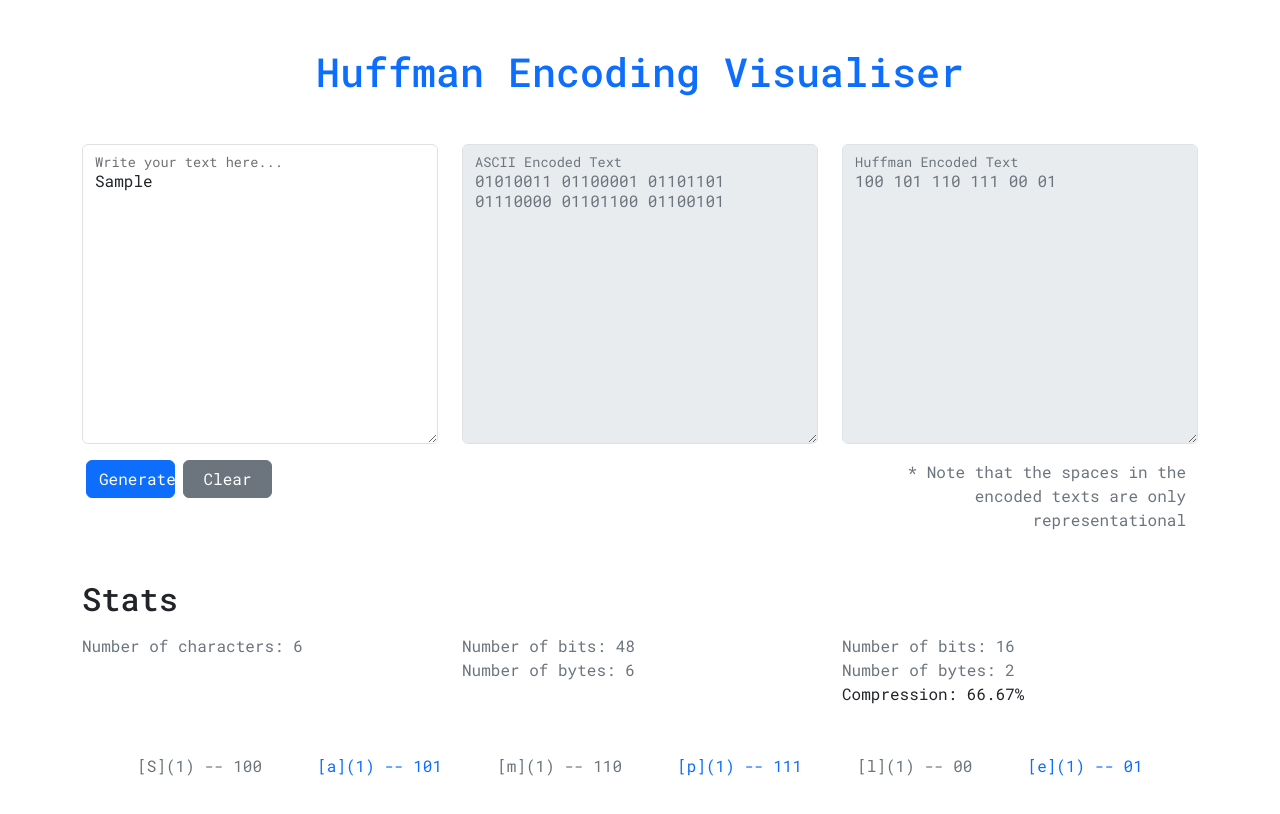
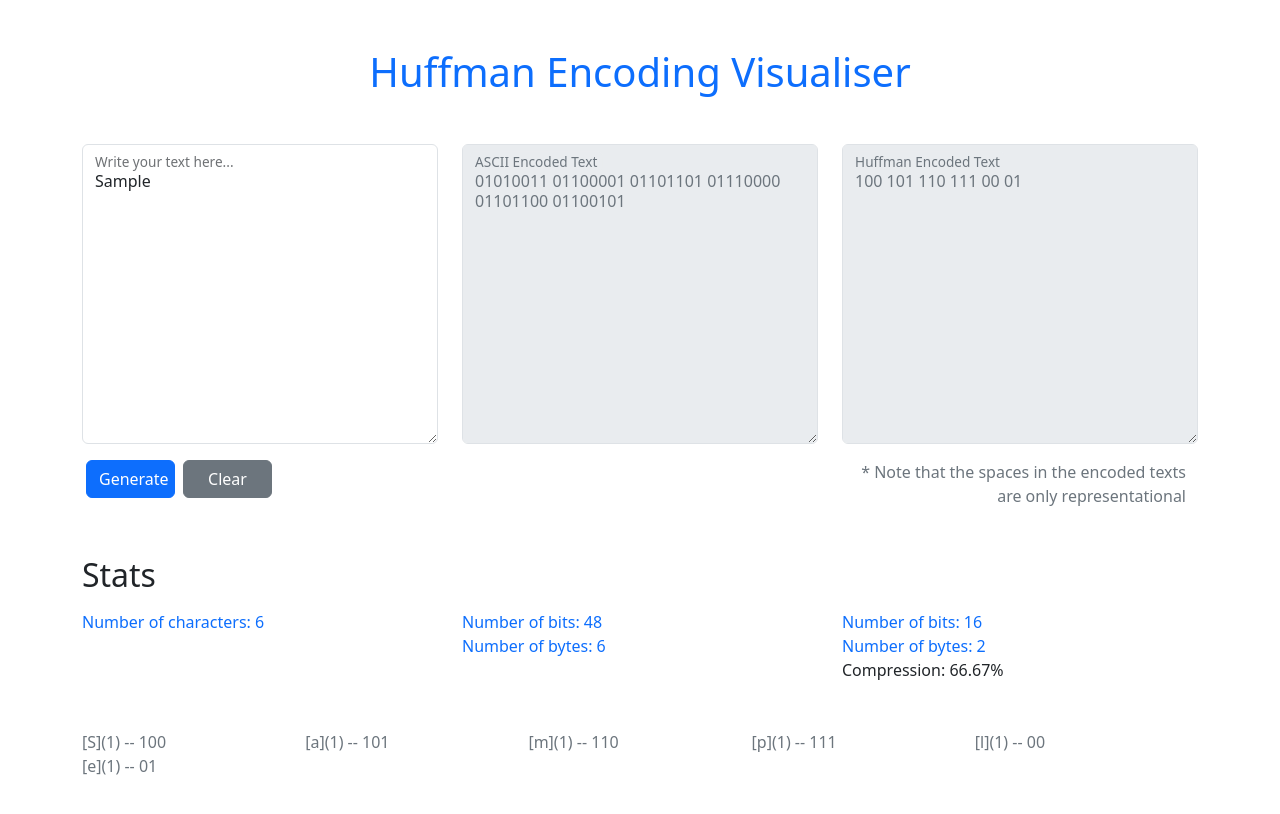
Before and after one commit to smrsodhi/Huffman-Encoding-Visualiser, a plain HTML site: page index.html in a window 1280 px wide. Both pictures are taken after typing "Sample" into the empty fields and a click on the button "Generate". Drawn offline with nearby package versions, Linux system fonts and the light colour scheme.

Commit message:
Styles Cleanup + Codes Display Logic

```diff
--- a/app.js
+++ b/app.js
@@ -33,10 +33,16 @@ function updateStats() {
 }
 
 function addCodes(freqMap, codes) {
-    const keys = Object.keys(freqMap)
-    for (let i = 0; i < keys.length; i++) {
-        codesList.innerHTML += `<div class="${i % 2 ? "text-primary" : ""}">[${keys[i]}](${freqMap[keys[i]]}) -- ${codes[keys[i]]}</div>`
-    }
+    const arr = Object.entries(freqMap).map(([char, freq]) => ({ char, freq }));
+    arr.sort(function (a, b) {
+        a.char.localeCompare(b.char)
+    })
+    arr.forEach(function ({ char, freq }) {
+        const div = document.createElement('div');
+        div.innerText = `[${char}](${freq}) -- ${codes[char]}`;
+        div.style.width = '20%';
+        codesList.append(div);
+    })
 }
 
 generateBtn.addEventListener('click', function () {
--- a/huffman_algorithm.js
+++ b/huffman_algorithm.js
@@ -25,7 +25,9 @@ function buildHuffmanTree(freqMap) {
         queue.push(new Node(char, freqMap[char]))
     }
     while (queue.length > 1) {
-        queue.sort((a, b) => a.freq - b.freq)
+        queue.sort(function (a, b) {
+            a.freq - b.freq
+        })
         const left = queue.shift()
         const right = queue.shift()
         const newNode = new Node(null, left.freq + right.freq)
@@ -61,5 +63,5 @@ function huffmanEncoding(str) {
     const root = buildHuffmanTree(freqMap)
     const codes = (keys.length === 1) ? { [keys[0]]: '0 ' } : buildHuffmanCodes(root)
     const encodedStr = encode(str, codes)
-    return { freqMap,  codes, encodedStr }
+    return { freqMap, codes, encodedStr }
 }
--- a/index.html
+++ b/index.html
@@ -12,16 +12,17 @@
     <link
         href="https://fonts.googleapis.com/css2?family=Raleway:wght@800&family=Roboto+Mono:ital,wght@0,100..700;1,100..700&display=swap"
         rel="stylesheet">
+    <link rel="stylesheet" href="styles.css">
 </head>
 
-<body style="font-family: Roboto Mono, monospace;">
+<body>
     <div class="container text-center">
         <h1 class="text-primary my-5">Huffman Encoding Visualiser</h1>
         <div class="row my-3">
             <div class="col">
                 <div class="form-floating">
                     <textarea class="form-control" placeholder="Leave a comment here" id="text"
-                        style="height: 300px"></textarea>
+                        style="height: 300px;"></textarea>
                     <label for="text">Write your text here...</label>
                 </div>
                 <div class="container">
@@ -35,14 +36,14 @@
             <div class="col">
                 <div class="form-floating">
                     <textarea class="form-control text-secondary" placeholder="Leave a comment here" id="ascii"
-                        style="height: 300px" disabled></textarea>
+                        style="height: 300px;" disabled></textarea>
                     <label for="ascii">ASCII Encoded Text</label>
                 </div>
             </div>
             <div class="col">
                 <div class="form-floating">
                     <textarea class="form-control text-secondary" placeholder="Leave a comment here" id="huffman"
-                        style="height: 300px" disabled></textarea>
+                        style="height: 300px;" disabled></textarea>
                     <label for="huffman">Huffman Encoded Text</label>
                 </div>
                 <div class="container">
@@ -58,7 +59,7 @@
     </div>
     <div class="container">
         <h2>Stats</h2>
-        <div class="row text-secondary my-3">
+        <div class="row text-primary my-3">
             <div class="col">
                 <p class="my-0">Number of characters: <span id="chars">N/A</span></p>
             </div>
@@ -69,11 +70,11 @@
             <div class="col">
                 <p class="my-0">Number of bits: <span id="huffman-bits">N/A</span></p>
                 <p class="my-0">Number of bytes: <span id="huffman-bytes">N/A</span></p>
-                <p class="my-0 text-dark">Compression: <span id="compression">N/A</span></p>
+                <p class="text-dark my-0">Compression: <span id="compression">N/A</span></p>
             </div>
         </div>
         <div class="row text-secondary my-5">
-            <div class="col d-flex flex-row flex-wrap justify-content-evenly" id="codes"></div>
+            <div class="col d-flex flex-row flex-wrap" id="codes"></div>
         </div>
     </div>
 
```
